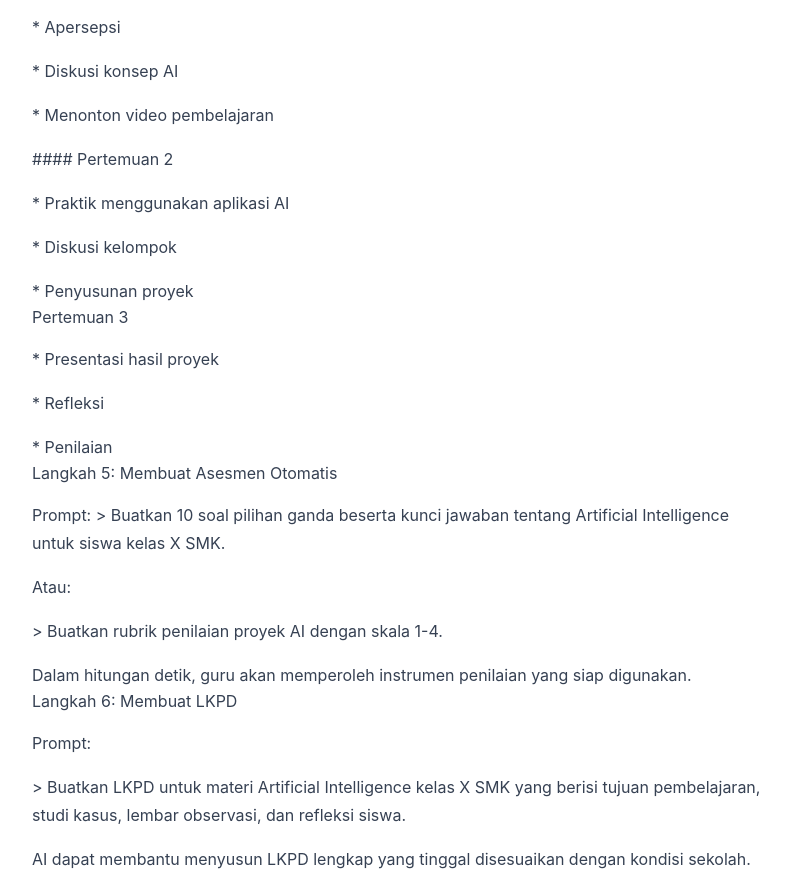
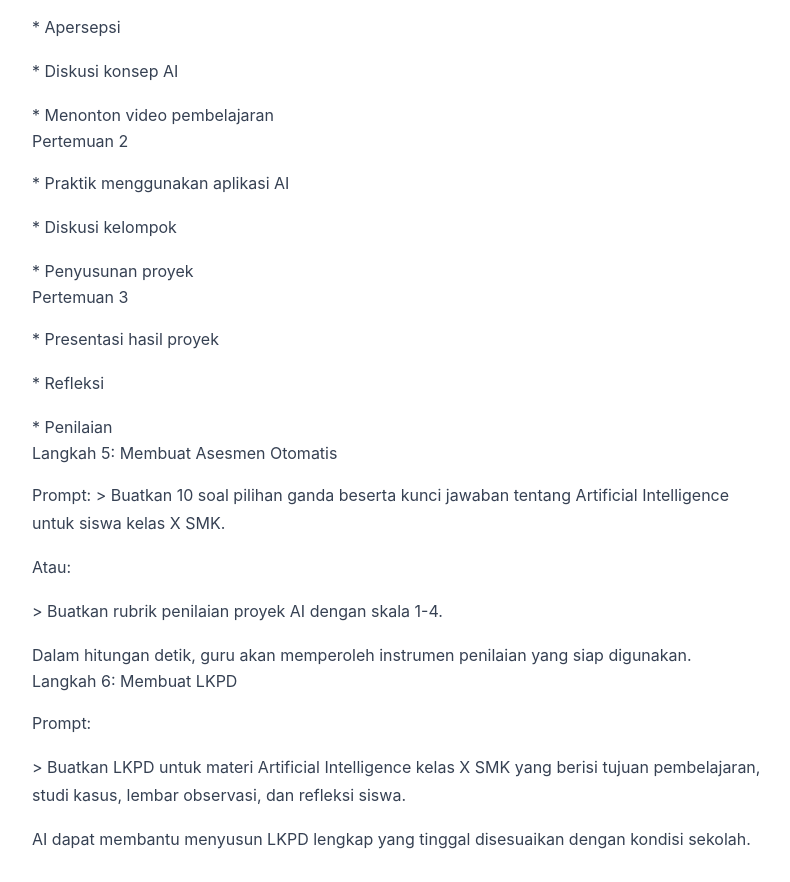
Before and after one commit to daruvillage2020-crypto/sekolah-ai.my.id, an Astro site: page /blog/cara-guru-menggunakan-ai-untuk-membuat-modul-ajar-dengan-cepat-dan-profesional in a window 1280 px wide. Shown: the part 3520-4402 px from the top of the page, without its empty margins (240-1030 px from the left). Built offline with nearby package versions, Linux system fonts and the light colour scheme; Astro itself is replaced by a stand-in of ours.

Commit message:
Update Blog “cara-guru-menggunakan-ai-untuk-membuat-modul-ajar-dengan-cepat-dan-profesional”

```diff
--- a/src/content/blog/cara-guru-menggunakan-ai-untuk-membuat-modul-ajar-dengan-cepat-dan-profesional.md
+++ b/src/content/blog/cara-guru-menggunakan-ai-untuk-membuat-modul-ajar-dengan-cepat-dan-profesional.md
@@ -111,11 +111,7 @@ AI dapat menghasilkan:
 
 \* Menonton video pembelajaran
 
-
-
-\#### Pertemuan 2
-
-
+#### Pertemuan 2
 
 \* Praktik menggunakan aplikasi AI
 
```
